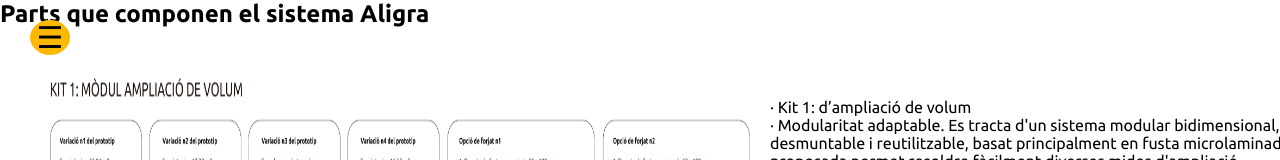
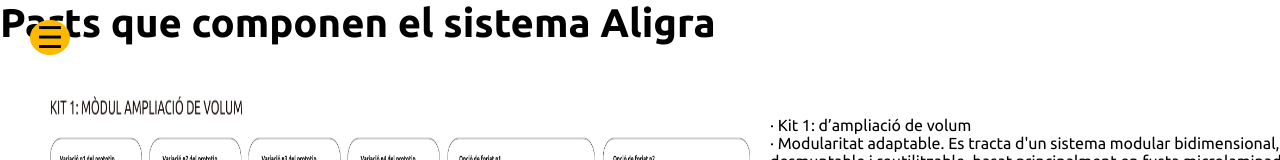
Before and after one commit to Manuraptor/amunt-p1-aligra, a SvelteKit app: page /kits in a window 1280 px wide. Shown: the top 160 px of the page. Built offline with nearby package versions, Linux system fonts and the light colour scheme.

Commit message:
estilos kits

```diff
--- a/src/routes/kits/+page.svelte
+++ b/src/routes/kits/+page.svelte
@@ -61,7 +61,7 @@
 
 <style>
     h1{
-        font-size: 24px;
+        font-size: 40px;
     }
 
     .articulos {
```
